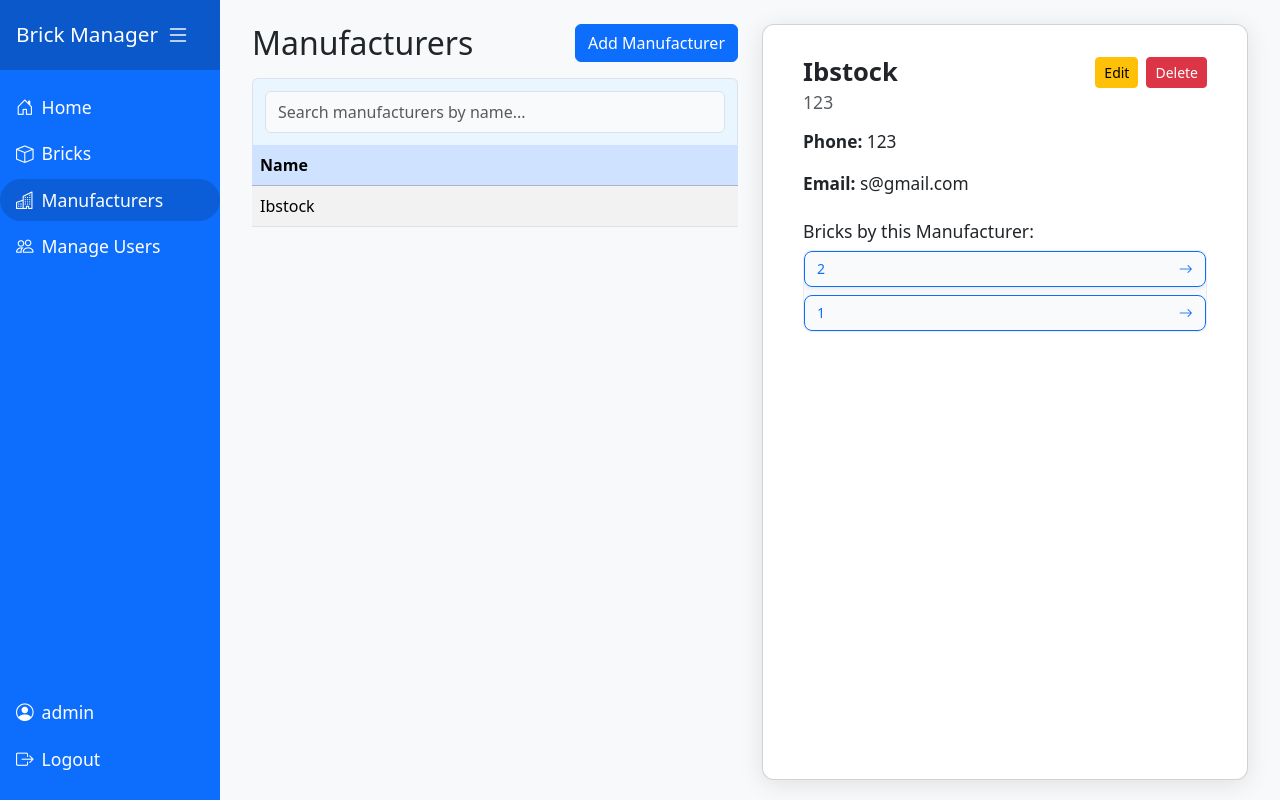
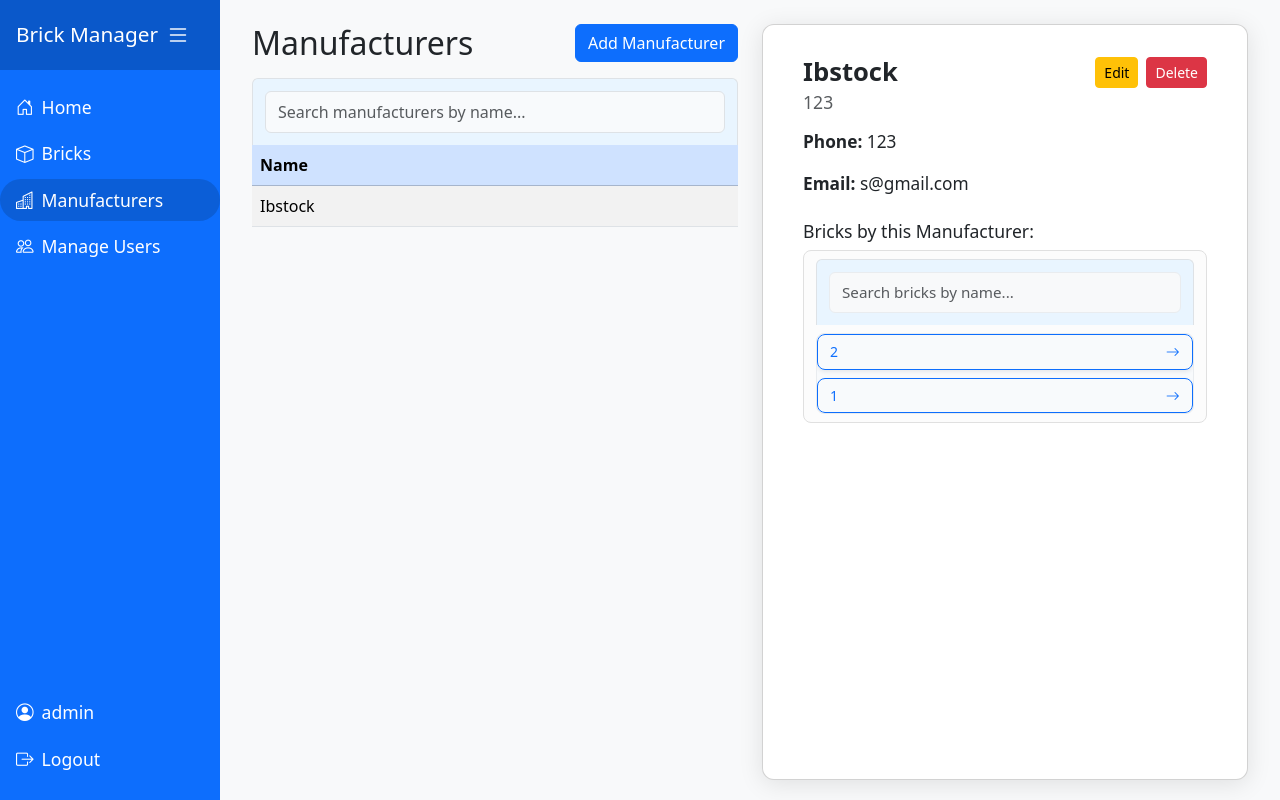
Before and after one commit to MUsmanaSaeed/software-engineering-and-and-agile, a Flask app: page /manufacturers/1 in a window 1280 px wide. Run offline with Flask 3, Linux system fonts and the light colour scheme; a user stored in the database is signed in.

Commit message:
Enhance manufacturer detail panel: add search functionality for bricks with improved layout and styling

```diff
--- a/static/css/manufacturers.css
+++ b/static/css/manufacturers.css
@@ -122,6 +122,29 @@
     box-shadow: 0 0 0 0.2rem rgba(13,110,253,.15);
 }
 
+/* Bricks search and outline container */
+.bricks-outline-container {
+  padding: 0.5rem 0.75rem;
+  border-radius: 0.5rem;
+  border: 1px solid #e0e0e0 !important;
+  background: #fcfcfc;
+}
+
+.bricks-search-container {
+  z-index: 10;
+  position: relative;
+  display: flex;
+  align-items: center;
+  gap: 0.5rem;
+  margin-bottom: 0.5rem;
+}
+
+.bricks-search-box {
+  background-color: #f8f9fa;
+  border-color: #e9ecef;
+  font-size: 0.95rem;
+}
+
 /* Table header styling to match search container */
 thead tr th {
     background: #e9f5ff;
--- a/static/manufacturers.js
+++ b/static/manufacturers.js
@@ -216,3 +216,67 @@ if (manufacturerSearchBox) {
     });
   });
 }
+
+// --- Brick search for manufacturer detail panel ---
+const brickSearchBox = document.getElementById('brick-search-box');
+if (brickSearchBox) {
+    brickSearchBox.addEventListener('input', function() {
+        const filter = this.value.trim().toLowerCase();
+        const brickList = document.getElementById('detail-m-bricks');
+        if (!brickList) return;
+        // Use the bricks from the currently selected manufacturer row
+        // Find the selected manufacturer row (active)
+        const activeRow = document.querySelector('.manufacturer-row.active');
+        let bricks = [];
+        if (activeRow) {
+            const m = JSON.parse(activeRow.dataset.manufacturer);
+            bricks = m.bricks || [];
+        }
+        // Save all bricks for future filtering
+        brickList._allBricks = bricks;
+        // Filter bricks
+        const filtered = bricks.filter(b => b.name.toLowerCase().includes(filter));
+        brickList.innerHTML = '';
+        if (filtered.length > 0) {
+            filtered.forEach(function(b) {
+                const btn = document.createElement('a');
+                btn.className = 'btn btn-outline-primary btn-sm shadow-sm d-flex align-items-center justify-content-between brick-link-btn';
+                btn.textContent = b.name;
+                btn.href = `/bricks/${b.id}`;
+                btn.style.width = '100%';
+                btn.style.textAlign = 'left';
+                btn.style.borderRadius = '0.5rem';
+                btn.style.fontWeight = '500';
+                btn.style.letterSpacing = '0.02em';
+                btn.style.transition = 'background 0.2s, color 0.2s, box-shadow 0.2s';
+                btn.style.padding = '0.4rem 0.75rem';
+                // Add a right arrow icon
+                const icon = document.createElement('i');
+                icon.className = 'bi bi-arrow-right ms-auto';
+                btn.appendChild(icon);
+                // Add hover effect
+                btn.onmouseover = function() {
+                    btn.classList.add('btn-primary');
+                    btn.classList.remove('btn-outline-primary');
+                    btn.style.color = '#fff';
+                    btn.style.boxShadow = '0 2px 8px rgba(0,123,255,0.15)';
+                };
+                btn.onmouseout = function() {
+                    btn.classList.remove('btn-primary');
+                    btn.classList.add('btn-outline-primary');
+                    btn.style.color = '';
+                    btn.style.boxShadow = '';
+                };
+                brickList.appendChild(btn);
+            });
+        } else {
+            const div = document.createElement('div');
+            div.className = 'w-100 d-flex flex-column align-items-center justify-content-center py-3';
+            div.innerHTML = `
+                <i class="bi bi-box text-secondary mb-2" style="font-size: 2rem;"></i>
+                <span class="text-muted fw-semibold" style="font-size: 1.08rem;">No bricks found</span>
+            `;
+            brickList.appendChild(div);
+        }
+    });
+}
--- a/templates/manufacturers.html
+++ b/templates/manufacturers.html
@@ -62,7 +62,12 @@
                 </ul>
                 <div class="mt-3">
                     <h6>Bricks by this Manufacturer:</h6>
-                    <div id="detail-m-bricks" class="d-flex flex-wrap gap-2"></div>
+                    <div class="bricks-outline-container">
+                        <div class="table-search-container bricks-search-container mb-2">
+                            <input type="text" id="brick-search-box" class="form-control form-control-sm table-search-box bricks-search-box" placeholder="Search bricks by name...">
+                        </div>
+                        <div id="detail-m-bricks" class="d-flex flex-wrap gap-2"></div>
+                    </div>
                 </div>
             </div>
         </div>
```
